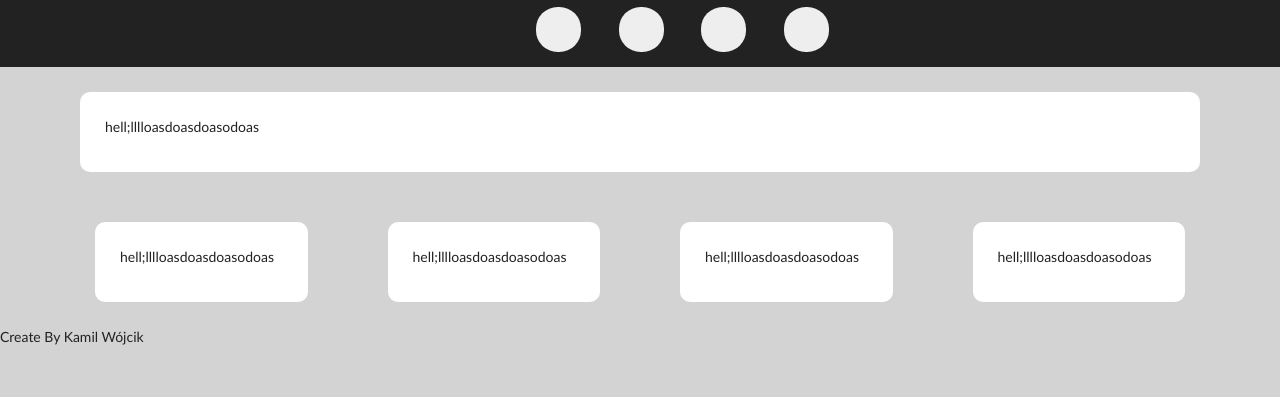
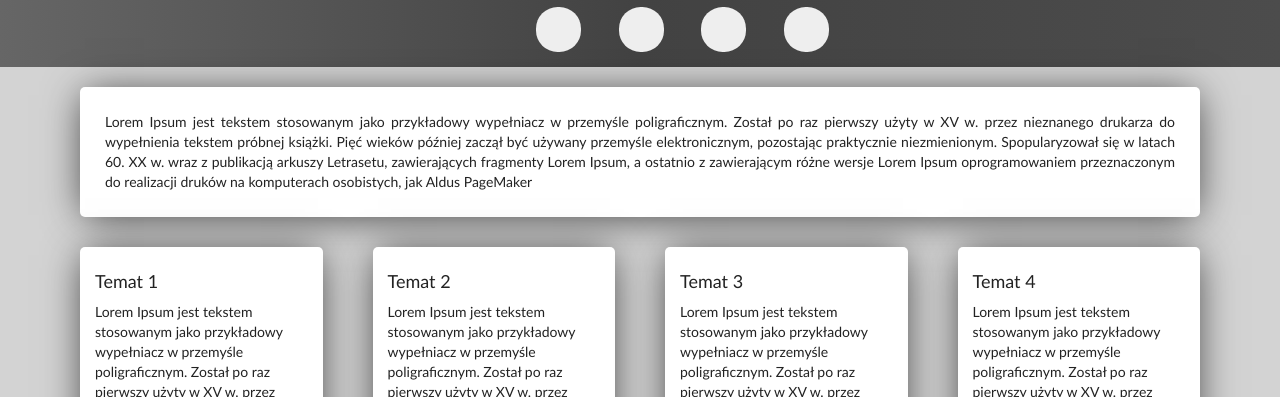
Before and after one commit to YellowFlash525/FirstProject, a website: page app/index.html in a window 1280 px wide. Shown: the part 403-800 px from the top of the page. Drawn offline with nearby package versions, Linux system fonts and the light colour scheme; files that its build step writes are made by us from their sources; a web font is replaced by a local one.

Commit message:
Change box, add exemplary text and edit footer

```diff
--- a/app/index.html
+++ b/app/index.html
@@ -103,8 +103,10 @@
       <section>
         <div class="container">
           <div class="row">
-            <div class="myBox">
-              <p>hell;lllloasdoasdoasodoas</p>
+            <div class="myBox1">
+              <article>
+                  Lorem Ipsum jest tekstem stosowanym jako przykładowy wypełniacz w przemyśle poligraficznym. Został po raz pierwszy użyty w XV w. przez nieznanego drukarza do wypełnienia tekstem próbnej książki. Pięć wieków później zaczął być używany przemyśle elektronicznym, pozostając praktycznie niezmienionym. Spopularyzował się w latach 60. XX w. wraz z publikacją arkuszy Letrasetu, zawierających fragmenty Lorem Ipsum, a ostatnio z zawierającym różne wersje Lorem Ipsum oprogramowaniem przeznaczonym do realizacji druków na komputerach osobistych, jak Aldus PageMaker
+                </article>
             </div>
           </div>
         </div>
@@ -113,23 +115,35 @@
         <div class="container">
           <div class="row">
             <div class="col-md-3">
-              <div class="myBox">
-                <p>hell;lllloasdoasdoasodoas</p>
+              <div class="myBox2">
+                <h4>Temat 1</h4>
+                <article>
+                  Lorem Ipsum jest tekstem stosowanym jako przykładowy wypełniacz w przemyśle poligraficznym. Został po raz pierwszy użyty w XV w. przez nieznanego drukarza do wypełnienia tekstem próbnej książki. Pięć wieków później zaczął być używany przemyśle elektronicznym, pozostając praktycznie niezmienionym. Spopularyzował się w latach 60. XX w. wraz z publikacją arkuszy Letrasetu, zawierających fragmenty Lorem Ipsum, a ostatnio z zawierającym różne wersje Lorem Ipsum oprogramowaniem przeznaczonym do realizacji druków na komputerach osobistych, jak Aldus PageMaker
+                </article>
               </div>
             </div>
             <div class="col-md-3">
-              <div class="myBox">
-                <p>hell;lllloasdoasdoasodoas</p>
+              <div class="myBox2">
+                <h4>Temat 2</h4>
+                <article>
+                  Lorem Ipsum jest tekstem stosowanym jako przykładowy wypełniacz w przemyśle poligraficznym. Został po raz pierwszy użyty w XV w. przez nieznanego drukarza do wypełnienia tekstem próbnej książki. Pięć wieków później zaczął być używany przemyśle elektronicznym, pozostając praktycznie niezmienionym. Spopularyzował się w latach 60. XX w. wraz z publikacją arkuszy Letrasetu, zawierających fragmenty Lorem Ipsum, a ostatnio z zawierającym różne wersje Lorem Ipsum oprogramowaniem przeznaczonym do realizacji druków na komputerach osobistych, jak Aldus PageMaker
+                </article>
               </div>
             </div>
             <div class="col-md-3">
-              <div class="myBox">
-                <p>hell;lllloasdoasdoasodoas</p>
+              <div class="myBox2">
+                <h4>Temat 3</h4>
+                <article>
+                  Lorem Ipsum jest tekstem stosowanym jako przykładowy wypełniacz w przemyśle poligraficznym. Został po raz pierwszy użyty w XV w. przez nieznanego drukarza do wypełnienia tekstem próbnej książki. Pięć wieków później zaczął być używany przemyśle elektronicznym, pozostając praktycznie niezmienionym. Spopularyzował się w latach 60. XX w. wraz z publikacją arkuszy Letrasetu, zawierających fragmenty Lorem Ipsum, a ostatnio z zawierającym różne wersje Lorem Ipsum oprogramowaniem przeznaczonym do realizacji druków na komputerach osobistych, jak Aldus PageMaker
+                </article>
               </div>
             </div>
             <div class="col-md-3">
-              <div class="myBox">
-                <p>hell;lllloasdoasdoasodoas</p>
+              <div class="myBox2">
+                <h4>Temat 4</h4>
+                <article>
+                  Lorem Ipsum jest tekstem stosowanym jako przykładowy wypełniacz w przemyśle poligraficznym. Został po raz pierwszy użyty w XV w. przez nieznanego drukarza do wypełnienia tekstem próbnej książki. Pięć wieków później zaczął być używany przemyśle elektronicznym, pozostając praktycznie niezmienionym. Spopularyzował się w latach 60. XX w. wraz z publikacją arkuszy Letrasetu, zawierających fragmenty Lorem Ipsum, a ostatnio z zawierającym różne wersje Lorem Ipsum oprogramowaniem przeznaczonym do realizacji druków na komputerach osobistych, jak Aldus PageMaker
+                </article>
               </div>
             </div>
           </div>
@@ -137,7 +151,7 @@
       </section>
     </main>
     <footer>
-        <p>Create By Kamil Wójcik</p>
+      Create By Kamil Wójcik
     </footer>
     <!-- Google Analytics: change UA-XXXXX-X to be your site's ID. -->
     <script>
--- a/app/styles/main.css
+++ b/app/styles/main.css
@@ -9,13 +9,27 @@ body {
     -moz-background-size: cover;
     background-size: cover;
     -o-background-size: cover;
-    -webkit-font-smoothing: antialiased;
-    -moz-osx-font-smoothing: grayscale;
 
 }
 
+footer {
+    position: static;
+    right: 0;
+    bottom: 0;
+    left: 0;
+    padding: 1rem;
+    text-align: center;
+    background: rgba(102,102,102,1);/* Old Browsers */
+    background: -moz-linear-gradient(left, rgba(102,102,102,1) 0%, rgba(66,66,66,1) 50%, rgba(67,67,67,1) 54%, rgba(67,67,67,1) 55%, rgba(76,76,76,1) 100%); /* FF3.6+ */
+    background: -webkit-gradient(left top, right top, color-stop(0%, rgba(102,102,102,1)), color-stop(50%, rgba(66,66,66,1)), color-stop(54%, rgba(67,67,67,1)), color-stop(55%, rgba(67,67,67,1)), color-stop(100%, rgba(76,76,76,1)));/* Chrome, Safari4+ */
+    background: -webkit-linear-gradient(left, rgba(102,102,102,1) 0%, rgba(66,66,66,1) 50%, rgba(67,67,67,1) 54%, rgba(67,67,67,1) 55%, rgba(76,76,76,1) 100%); /* Chrome10+,Safari5.1+ */
+    background: -o-linear-gradient(left, rgba(102,102,102,1) 0%, rgba(66,66,66,1) 50%, rgba(67,67,67,1) 54%, rgba(67,67,67,1) 55%, rgba(76,76,76,1) 100%); /* Opera 11.10+ */
+    background: -ms-linear-gradient(left, rgba(102,102,102,1) 0%, rgba(66,66,66,1) 50%, rgba(67,67,67,1) 54%, rgba(67,67,67,1) 55%, rgba(76,76,76,1) 100%); /* IE 10+ */
+    background: linear-gradient(to right, rgba(102,102,102,1) 0%, rgba(66,66,66,1) 50%, rgba(67,67,67,1) 54%, rgba(67,67,67,1) 55%, rgba(76,76,76,1) 100%);/* W3C */
+}
+
 body[data-skin="Default"] {
-    background: lightgrey;
+    background: #D3D3D3;
     color: #222;
 }
 
@@ -36,9 +50,6 @@ ul.navbar-right > li:last-child {
 
 .hero-slide {
     margin-top: -40px;
-    -webkit-box-shadow: 0px 9px 40px -5px rgba(0,0,0,0.75);
-    -moz-box-shadow: 0px 9px 40px -5px rgba(0,0,0,0.75);
-    box-shadow: 0px 9px 40px -5px rgba(0,0,0,0.75);
 }
 
 .navbar-toggle {
@@ -54,7 +65,7 @@ ul.navbar-right > li:last-child {
 }
 
 .nav.navbar-nav > li > a:hover {
-    background-color: white;
+    background-color: #FFFFFF;
     color: black !important;
 }
 
@@ -66,16 +77,84 @@ ul.navbar-right > li:last-child {
 
 .navbar-header #brand{
     font-family: 'FuturaBook', Arial, sans-serif;
-    color: white;
+    color: #FFFFFF;
     font-size: 25px;
     padding-top: 16px;
 }
 
-.myBox {
+.myBox1 {
     padding: 25px;
-    margin: 25px;
-    background-color: white;
-    border-radius: 10px;
+    margin: 20px 25px 15px;
+    background-color: #FFFFFF;
+    border-radius: 5px;
+    text-align: justify;
+    -webkit-box-shadow: 0px 3px 38px -5px rgba(0,0,0,0.75);
+    -moz-box-shadow: 0px 3px 38px -5px rgba(0,0,0,0.75);
+    box-shadow: 0px 3px 38px -5px rgba(0,0,0,0.75);
+}
+
+.myBox2 {
+    padding: 15px;
+    margin: 15px 10px;
+    background-color: #FFFFFF;
+    border-radius: 5px;
+    -webkit-box-shadow: 0px 3px 38px -5px rgba(0,0,0,0.75);
+    -moz-box-shadow: 0px 3px 38px -5px rgba(0,0,0,0.75);
+    box-shadow: 0px 3px 38px -5px rgba(0,0,0,0.75);
+}
+
+.social-media {
+    background: rgba(102,102,102,1);/* Old Browsers */
+    background: -moz-linear-gradient(left, rgba(102,102,102,1) 0%, rgba(66,66,66,1) 50%, rgba(67,67,67,1) 54%, rgba(67,67,67,1) 55%, rgba(76,76,76,1) 100%); /* FF3.6+ */
+    background: -webkit-gradient(left top, right top, color-stop(0%, rgba(102,102,102,1)), color-stop(50%, rgba(66,66,66,1)), color-stop(54%, rgba(67,67,67,1)), color-stop(55%, rgba(67,67,67,1)), color-stop(100%, rgba(76,76,76,1)));/* Chrome, Safari4+ */
+    background: -webkit-linear-gradient(left, rgba(102,102,102,1) 0%, rgba(66,66,66,1) 50%, rgba(67,67,67,1) 54%, rgba(67,67,67,1) 55%, rgba(76,76,76,1) 100%); /* Chrome10+,Safari5.1+ */
+    background: -o-linear-gradient(left, rgba(102,102,102,1) 0%, rgba(66,66,66,1) 50%, rgba(67,67,67,1) 54%, rgba(67,67,67,1) 55%, rgba(76,76,76,1) 100%); /* Opera 11.10+ */
+    background: -ms-linear-gradient(left, rgba(102,102,102,1) 0%, rgba(66,66,66,1) 50%, rgba(67,67,67,1) 54%, rgba(67,67,67,1) 55%, rgba(76,76,76,1) 100%); /* IE 10+ */
+    background: linear-gradient(to right, rgba(102,102,102,1) 0%, rgba(66,66,66,1) 50%, rgba(67,67,67,1) 54%, rgba(67,67,67,1) 55%, rgba(76,76,76,1) 100%);/* W3C */
+    border-color: #080808;
+}
+
+.center {
+    margin: 10px 0px 10px 494px;
+}
+
+.box  {
+    display: inline-block;
+    width: 45px;
+    height: 45px;
+    margin: 0 17px;
+    line-height: 45px;
+    font-family: Entypo;
+    font-size: 20px;
+    text-align: center;
+    color: #151718;
+    border-radius: 48%;
+    background: #eee;
+    overflow: hidden;
+    cursor: pointer;
+    transition:all .8s ease;
+}
+.box:hover {
+    transition:.5s linear;
+    color: #FFFFFF;
+
+}
+
+#facebook:hover {
+  background-color: #3a5795;
+  box-shadow: inset 0 0 0 22px #3a5795;
+}
+#twitter:hover {
+  background-color: #00acee;
+  box-shadow: inset 0 0 0 22px #00acee;
+}
+#google:hover {
+  background-color: #dd4b39;
+  box-shadow: inset 0 0 0 22px #dd4b39;
+}
+#linkedin:hover {
+  background-color:#0e76a8;
+  box-shadow: inset 0 0 0 25px #0e76a8;
 }
 
 /* Responsive: Portrait large and down */
@@ -108,51 +187,3 @@ ul.navbar-right > li:last-child {
     background-color: rgba(50,50,50, 0.8);
   }
 }
-
-.social-media {
-    background-color: #222;
-    border-color: #080808;
-}
-
-.center {
-    margin: 10px 0px 10px 494px;
-}
-
-.box  {
-    display: inline-block;
-    width: 45px;
-    height: 45px;
-    margin: 0 17px;
-    line-height: 45px;
-    font-family: Entypo;
-    font-size: 20px;
-    text-align: center;
-    color: #151718;
-    border-radius: 48%;
-    background: #eee;
-    overflow: hidden;
-    cursor: pointer;
-    transition:all .8s ease;
-}
-.box:hover {
-    transition:.5s linear;
-    color: white;
-
-}
-
-#facebook:hover {
-  background-color: #3a5795;
-  box-shadow: inset 0 0 0 22px #3a5795;
-}
-#twitter:hover {
-  background-color: #00acee;
-  box-shadow: inset 0 0 0 22px #00acee;
-}
-#google:hover {
-  background-color: #dd4b39;
-  box-shadow: inset 0 0 0 22px #dd4b39;
-}
-#linkedin:hover {
-  background-color:#0e76a8;
-  box-shadow: inset 0 0 0 25px #0e76a8;
-}
```
Also changed, not shown: app/fonts/icomoon.ttf, app/fonts/icomoon.woff, 1 other file.
